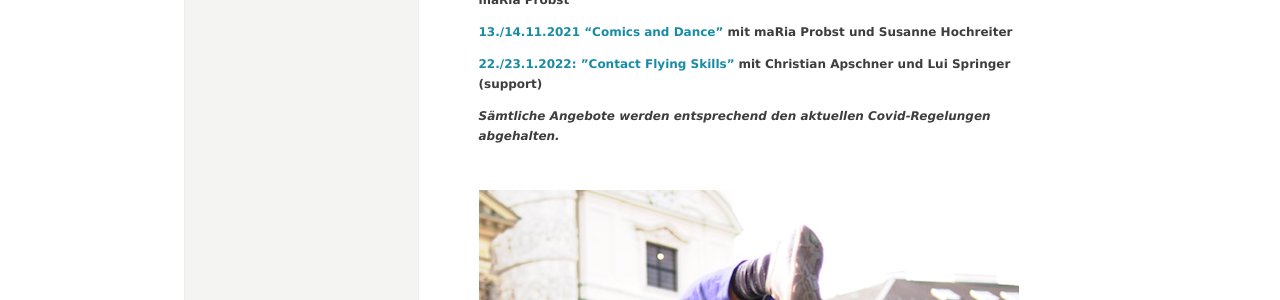
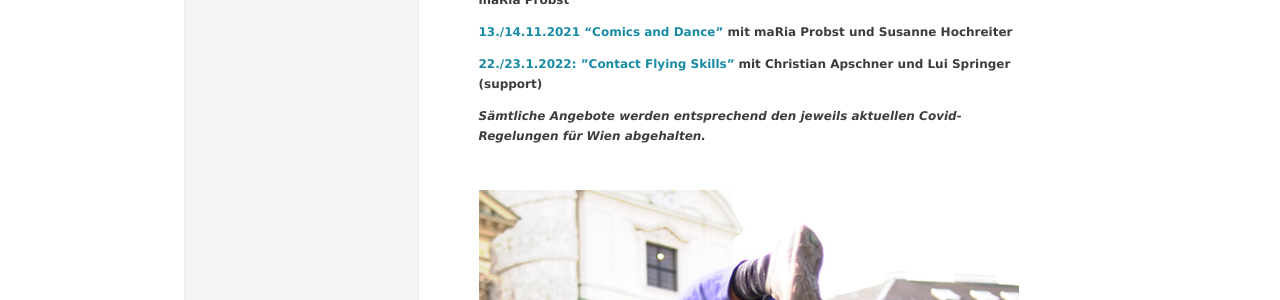
Before and after one commit to manulari/rollingpointat, a Jekyll site: the page built from _all_pages/index.md, in a window 1280 px wide. Shown: the part 1473-1773 px from the top of the page. Built offline with Jekyll 4.4.1, drawn with Linux system fonts in a browser that asks for light colours; comment, search, counter and statistics services are not loaded.

Commit message:
Update page “index”

```diff
--- a/_all_pages/index.md
+++ b/_all_pages/index.md
@@ -46,7 +46,7 @@ Turnsaal VS Einsiedlergasse 7, 1050 Wien**
 
 **[22./23.1.2022: "Contact Flying Skills"](/workshops#flying)** **mit Christian Apschner und Lui Springer (support)**
 
-***Sämtliche Angebote werden entsprechend den aktuellen Covid-Regelungen abgehalten.***
+***Sämtliche Angebote werden entsprechend den jeweils aktuellen Covid-Regelungen für Wien abgehalten.***
 
 &nbsp;
 
```
